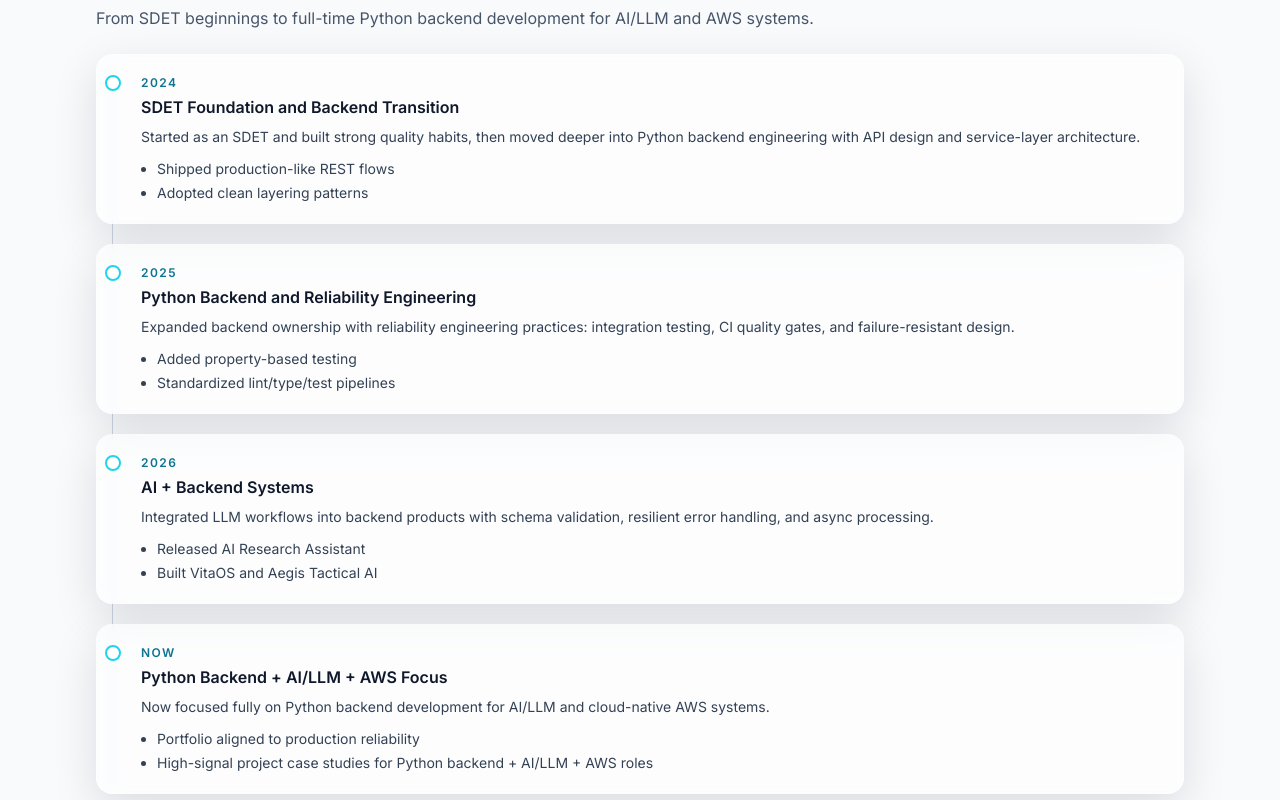
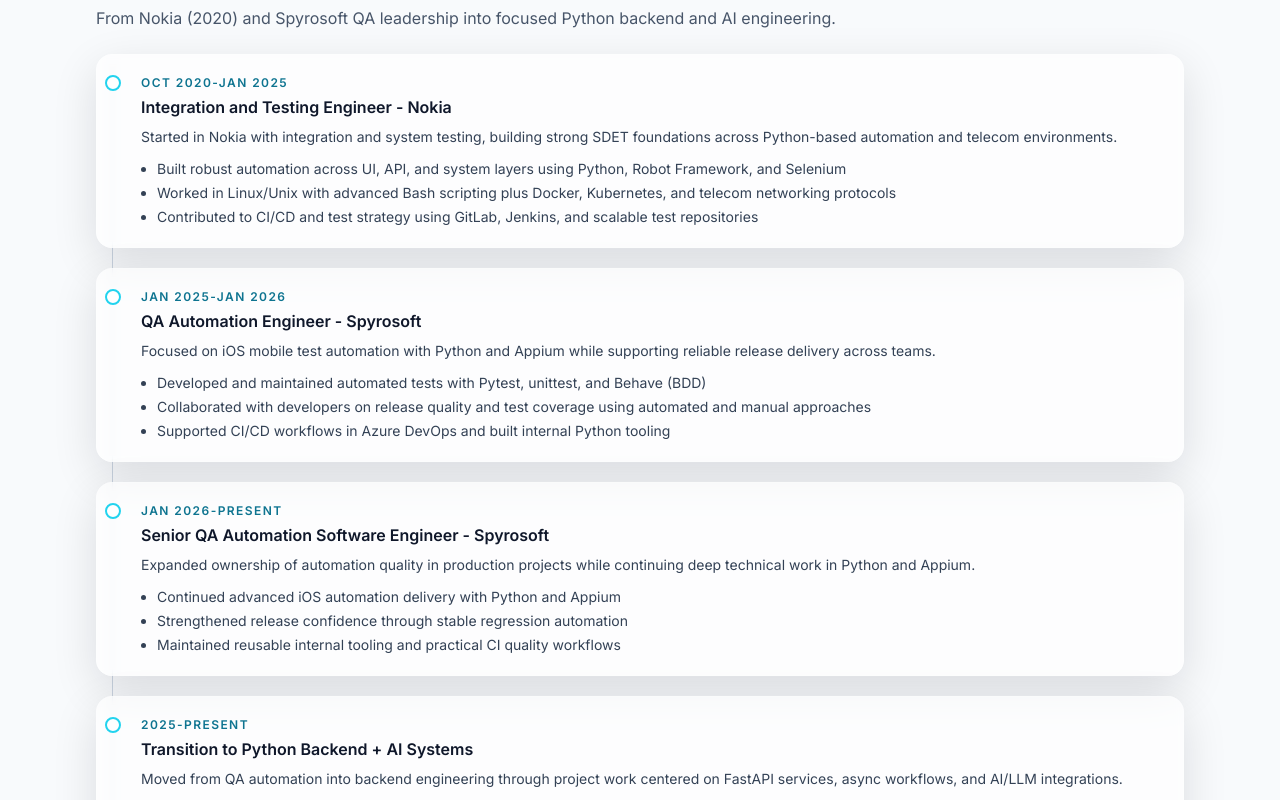
Before and after one commit to wojciechbednarz/my-portfolio, a React (Vite) app: page / in a window 1280 px wide. Shown: the part 1980-2780 px from the top of the page. Built offline with nearby package versions, Linux system fonts and the light colour scheme.

Commit message:
Update timeline with Nokia and Spyrosoft experience

```diff
--- a/src/components/TimelineSection.tsx
+++ b/src/components/TimelineSection.tsx
@@ -7,7 +7,7 @@
     <section id="timeline" className="mt-10">
       <h2 className="text-2xl font-bold md:text-3xl">Experience and Learning Timeline</h2>
       <p className="mt-2 text-sm text-slate-600 dark:text-slate-300 md:text-base">
-        From SDET beginnings to full-time Python backend development for AI/LLM and AWS systems.
+        From Nokia (2020) and Spyrosoft QA leadership into focused Python backend and AI engineering.
       </p>
 
       <div className="relative mt-6 space-y-5 before:absolute before:left-4 before:top-2 before:h-[calc(100%-1rem)] before:w-px before:bg-slate-300 dark:before:bg-white/20">
--- a/src/data/timeline.ts
+++ b/src/data/timeline.ts
@@ -2,38 +2,51 @@
 
 export const timeline: TimelineItem[] = [
   {
-    id: "foundation",
-    period: "2024",
-    title: "SDET Foundation and Backend Transition",
+    id: "nokia",
+    period: "Oct 2020-Jan 2025",
+    title: "Integration and Testing Engineer - Nokia",
     description:
-      "Started as an SDET and built strong quality habits, then moved deeper into Python backend engineering with API design and service-layer architecture.",
-    outcomes: ["Shipped production-like REST flows", "Adopted clean layering patterns"],
+      "Started in Nokia with integration and system testing, building strong SDET foundations across Python-based automation and telecom environments.",
+    outcomes: [
+      "Built robust automation across UI, API, and system layers using Python, Robot Framework, and Selenium",
+      "Worked in Linux/Unix with advanced Bash scripting plus Docker, Kubernetes, and telecom networking protocols",
+      "Contributed to CI/CD and test strategy using GitLab, Jenkins, and scalable test repositories",
+    ],
   },
   {
-    id: "quality-engineering",
-    period: "2025",
-    title: "Python Backend and Reliability Engineering",
+    id: "spyrosoft-qa",
+    period: "Jan 2025-Jan 2026",
+    title: "QA Automation Engineer - Spyrosoft",
     description:
-      "Expanded backend ownership with reliability engineering practices: integration testing, CI quality gates, and failure-resistant design.",
-    outcomes: ["Added property-based testing", "Standardized lint/type/test pipelines"],
+      "Focused on iOS mobile test automation with Python and Appium while supporting reliable release delivery across teams.",
+    outcomes: [
+      "Developed and maintained automated tests with Pytest, unittest, and Behave (BDD)",
+      "Collaborated with developers on release quality and test coverage using automated and manual approaches",
+      "Supported CI/CD workflows in Azure DevOps and built internal Python tooling",
+    ],
   },
   {
-    id: "ai-systems",
-    period: "2026",
-    title: "AI + Backend Systems",
+    id: "spyrosoft-senior",
+    period: "Jan 2026-Present",
+    title: "Senior QA Automation Software Engineer - Spyrosoft",
     description:
-      "Integrated LLM workflows into backend products with schema validation, resilient error handling, and async processing.",
-    outcomes: ["Released AI Research Assistant", "Built VitaOS and Aegis Tactical AI"],
+      "Expanded ownership of automation quality in production projects while continuing deep technical work in Python and Appium.",
+    outcomes: [
+      "Continued advanced iOS automation delivery with Python and Appium",
+      "Strengthened release confidence through stable regression automation",
+      "Maintained reusable internal tooling and practical CI quality workflows",
+    ],
   },
   {
-    id: "positioning",
-    period: "Now",
-    title: "Python Backend + AI/LLM + AWS Focus",
+    id: "transition-backend",
+    period: "2025-Present",
+    title: "Transition to Python Backend + AI Systems",
     description:
-      "Now focused fully on Python backend development for AI/LLM and cloud-native AWS systems.",
+      "Moved from QA automation into backend engineering through project work centered on FastAPI services, async workflows, and AI/LLM integrations.",
     outcomes: [
-      "Portfolio aligned to production reliability",
-      "High-signal project case studies for Python backend + AI/LLM + AWS roles",
+      "Released Habit Tracker and AI Research Assistant",
+      "Built VitaOS and Aegis Tactical AI",
+      "Current direction: full-time Python backend development for AI/LLM and AWS systems",
     ],
   },
 ];
```
